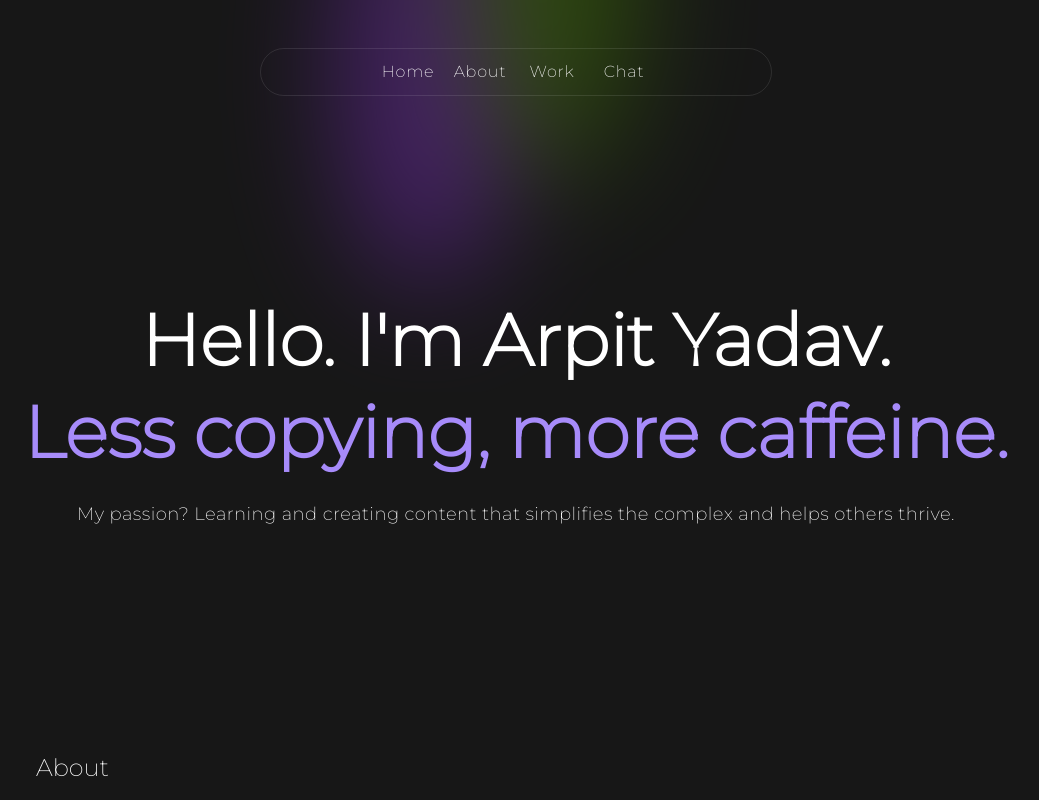
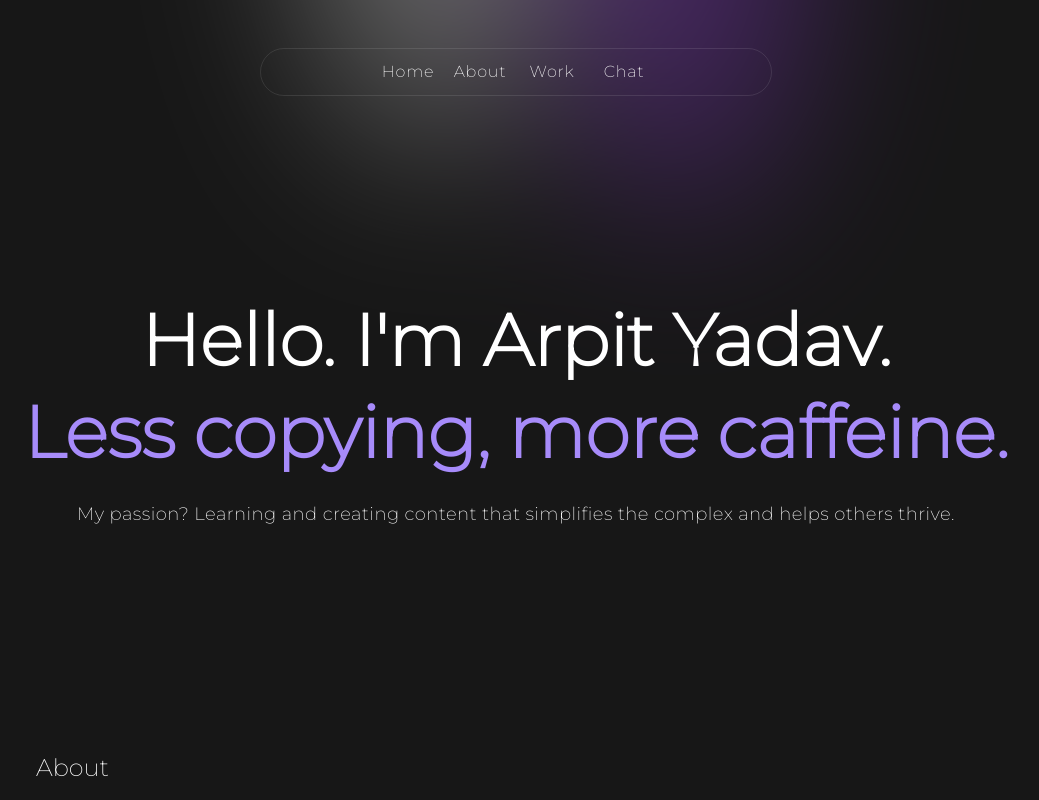
Before and after one commit to qzSeeker/PortfolioQzseeker, a React (Vite) app: page / in a window 1280 px wide. Shown: the top 800 px of the page, without its empty margins (124-1163 px from the left). Built offline with nearby package versions, Linux system fonts and the light colour scheme.

Commit message:
initial changes

```diff
--- a/src/Components/Hero.jsx
+++ b/src/Components/Hero.jsx
@@ -38,7 +38,7 @@ function Hero() {
     <>
       <div id="hero">
         <div className="h-max w-full flex items-center justify-center py-10 mt-8">
-          <svg
+          {/* <svg
             xmlns="http://www.w3.org/2000/svg"
             version="1.1"
             xmlnsXlink="http://www.w3.org/1999/xlink"
@@ -86,7 +86,10 @@ function Hero() {
                 fill="hsla(88, 100%, 30%, 1.00)"
               ></ellipse>
             </g>
-          </svg>
+          </svg> */}
+          <svg xmlns="http://www.w3.org/2000/svg"
+            className="absolute h-4/5 w-full" version="1.1" xmlns:xlink="http://www.w3.org/1999/xlink" xmlns:svgjs="http://svgjs.dev/svgjs" viewBox="0 0 800 450" opacity="0.38"><defs><filter id="bbblurry-filter" x="-100%" y="-100%" width="400%" height="400%" filterUnits="objectBoundingBox" primitiveUnits="userSpaceOnUse" color-interpolation-filters="sRGB">
+	<feGaussianBlur stdDeviation="64" x="0%" y="0%" width="100%" height="100%" in="SourceGraphic" edgeMode="none" result="blur"></feGaussianBlur></filter></defs><g filter="url(#bbblurry-filter)"><ellipse rx="88" ry="261.5" cx="340.52325439453125" cy="20.149383544921875" fill="hsla(0, 0%, 100%, 1.00)"></ellipse><ellipse rx="88" ry="261.5" cx="517.287524649322" cy="65.94709917517326" fill="hsla(272, 72%, 57%, 1.00)"></ellipse></g></svg>
           <div className={`2xl:h-14 h-12 w-80 2xl:w-1/3 md:w-2/5 ${isScrolled ? 'bg-white/10  backdrop-blur-sm' : 'bg-transparent'} flex items-center justify-center rounded-full border border-white/10 fixed z-20`}>
             <ul className="flex gap-2 2xl:gap-14 text-sm xl:text-base tracking-wider">
               <li className="cursor-pointer hover:bg-white/15 hover:border border-white/15 duration-150 ease h-9 w-16 flex items-center justify-center rounded-full">
```
